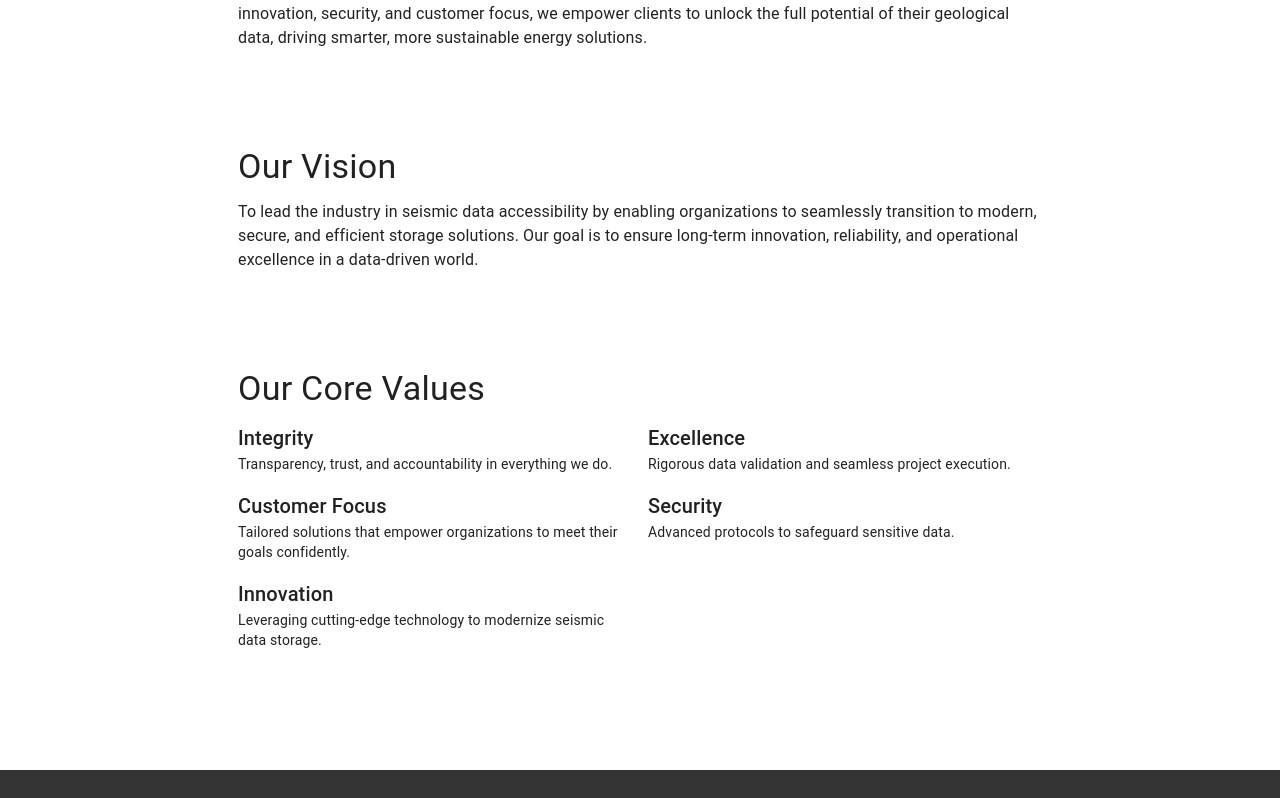
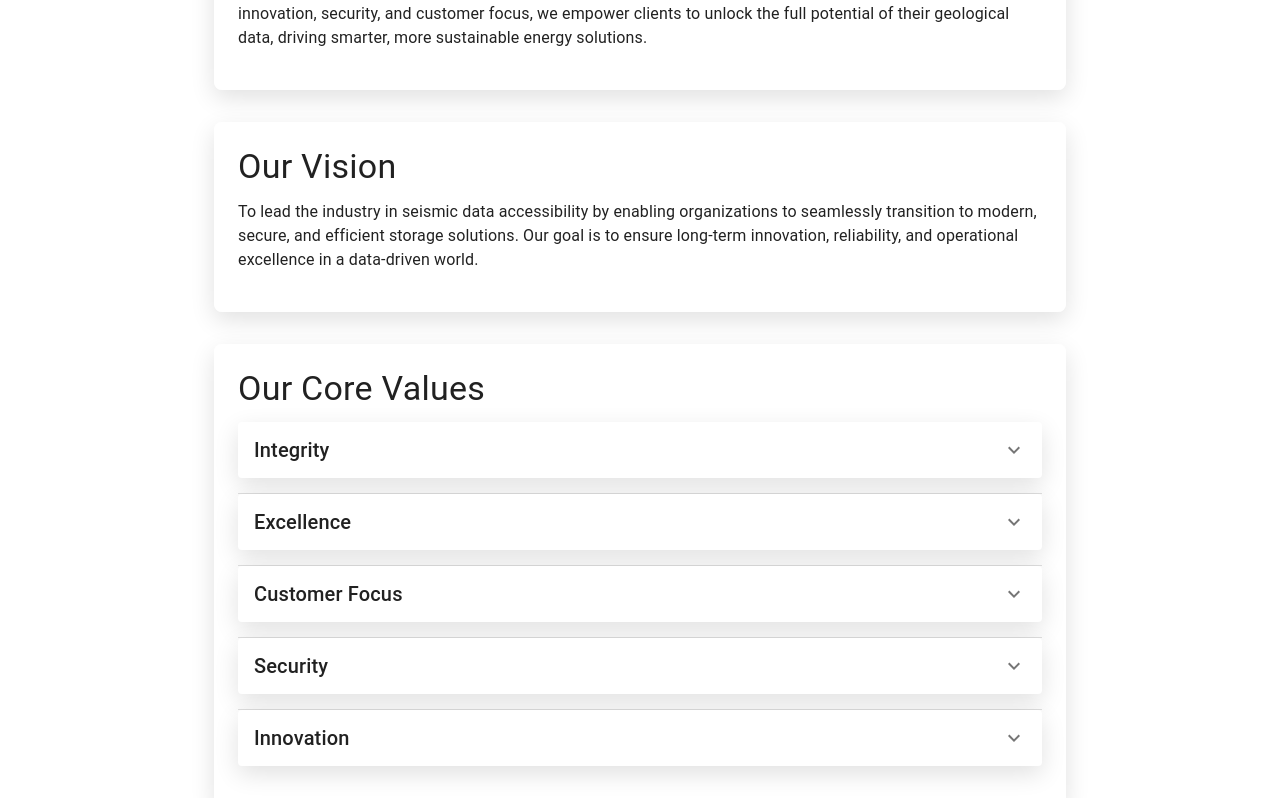
Before and after one commit to rlk23/Brandon-actual-website, a React (Vite) app: page /about in a window 1280 px wide. Shown: the part 842-1640 px from the top of the page. Built offline with nearby package versions, Linux system fonts and the light colour scheme.

Commit message:
Added changes to the frontend of About us page

```diff
--- a/src/pages/About.jsx
+++ b/src/pages/About.jsx
@@ -1,21 +1,30 @@
-// src/pages/About.jsx
-import React from 'react';
-import { Box, Container, Typography, Grid, Paper } from '@mui/material';
-import { styled } from '@mui/system';
+import React, { useState } from "react";
+import {
+  Box,
+  Container,
+  Typography,
+  Grid,
+  Paper,
+  Accordion,
+  AccordionSummary,
+  AccordionDetails,
+} from "@mui/material";
+import { styled } from "@mui/system";
+import ExpandMoreIcon from "@mui/icons-material/ExpandMore";
 
 const HeroSection = styled(Box)(({ theme }) => ({
-  position: 'relative',
-  height: '50vh',
-  backgroundImage: 'url(/datacenter.jpg)', // Ensure the image is placed in the public folder
-  backgroundSize: 'cover',
-  backgroundPosition: 'center',
-  display: 'flex',
-  alignItems: 'center',
-  justifyContent: 'center',
-  color: '#FFFFFF',
-  textShadow: '2px 2px 4px rgba(0,0,0,0.7)',
-  [theme.breakpoints.down('sm')]: {
-    height: '30vh',
+  position: "relative",
+  height: "50vh",
+  backgroundImage: "url(/datacenter.jpg)", // Ensure the image is placed in the public folder
+  backgroundSize: "cover",
+  backgroundPosition: "center",
+  display: "flex",
+  alignItems: "center",
+  justifyContent: "center",
+  color: "#FFFFFF",
+  textShadow: "2px 2px 4px rgba(0,0,0,0.7)",
+  [theme.breakpoints.down("sm")]: {
+    height: "30vh",
   },
 }));
 
@@ -25,14 +34,44 @@ const ContentSection = styled(Box)(({ theme }) => ({
 
 const SectionPaper = styled(Paper)(({ theme }) => ({
   padding: theme.spacing(3),
-  backgroundColor: 'rgba(255, 255, 255, 0.8)',
-  boxShadow: 'none',
-  [theme.breakpoints.down('sm')]: {
+  backgroundColor: "rgba(255, 255, 255, 0.8)",
+  boxShadow: "0 8px 24px rgba(0, 0, 0, 0.12)", // Match Services accordion shadow
+  borderRadius: theme.spacing(1),
+  [theme.breakpoints.down("sm")]: {
     padding: theme.spacing(2),
   },
 }));
 
 const About = () => {
+  const [expanded, setExpanded] = useState(false);
+
+  const handleAccordionChange = (panel) => (event, isExpanded) => {
+    setExpanded(isExpanded ? panel : false);
+  };
+
+  const coreValues = [
+    {
+      title: "Integrity",
+      description: "Transparency, trust, and accountability in everything we do.",
+    },
+    {
+      title: "Excellence",
+      description: "Rigorous data validation and seamless project execution.",
+    },
+    {
+      title: "Customer Focus",
+      description: "Tailored solutions that empower organizations to meet their goals confidently.",
+    },
+    {
+      title: "Security",
+      description: "Advanced protocols to safeguard sensitive data.",
+    },
+    {
+      title: "Innovation",
+      description: "Leveraging cutting-edge technology to modernize seismic data storage.",
+    },
+  ];
+
   return (
     <Box>
       {/* Hero Section */}
@@ -96,38 +135,25 @@ const About = () => {
                 <Typography variant="h4" gutterBottom>
                   Our Core Values
                 </Typography>
-                <Grid container spacing={2}>
-                  <Grid item xs={12} sm={6}>
-                    <Typography variant="h6">Integrity</Typography>
-                    <Typography variant="body2">
-                      Transparency, trust, and accountability in everything we do.
-                    </Typography>
-                  </Grid>
-                  <Grid item xs={12} sm={6}>
-                    <Typography variant="h6">Excellence</Typography>
-                    <Typography variant="body2">
-                      Rigorous data validation and seamless project execution.
-                    </Typography>
-                  </Grid>
-                  <Grid item xs={12} sm={6}>
-                    <Typography variant="h6">Customer Focus</Typography>
-                    <Typography variant="body2">
-                      Tailored solutions that empower organizations to meet their goals confidently.
-                    </Typography>
-                  </Grid>
-                  <Grid item xs={12} sm={6}>
-                    <Typography variant="h6">Security</Typography>
-                    <Typography variant="body2">
-                      Advanced protocols to safeguard sensitive data.
-                    </Typography>
-                  </Grid>
-                  <Grid item xs={12} sm={6}>
-                    <Typography variant="h6">Innovation</Typography>
-                    <Typography variant="body2">
-                      Leveraging cutting-edge technology to modernize seismic data storage.
-                    </Typography>
-                  </Grid>
-                </Grid>
+                {coreValues.map((value, index) => (
+                  <Accordion
+                    key={index}
+                    expanded={expanded === index}
+                    onChange={handleAccordionChange(index)}
+                    sx={{
+                      boxShadow: "0 8px 24px rgba(0, 0, 0, 0.12)", // Match Services accordion shadow
+                      borderRadius: 1,
+                      mb: 2,
+                    }}
+                  >
+                    <AccordionSummary expandIcon={<ExpandMoreIcon />}>
+                      <Typography variant="h6">{value.title}</Typography>
+                    </AccordionSummary>
+                    <AccordionDetails>
+                      <Typography variant="body2">{value.description}</Typography>
+                    </AccordionDetails>
+                  </Accordion>
+                ))}
               </SectionPaper>
             </Grid>
           </Grid>
```
